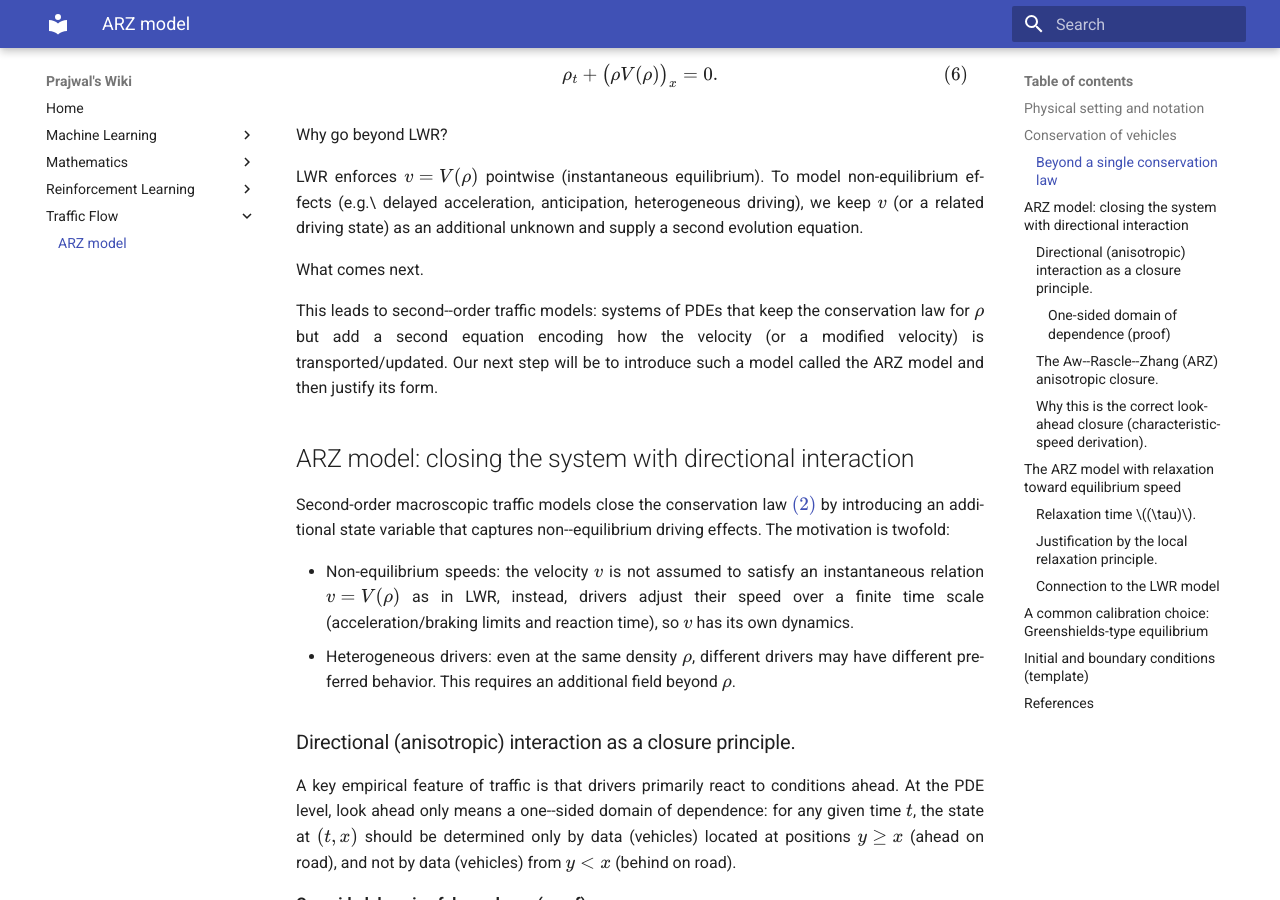
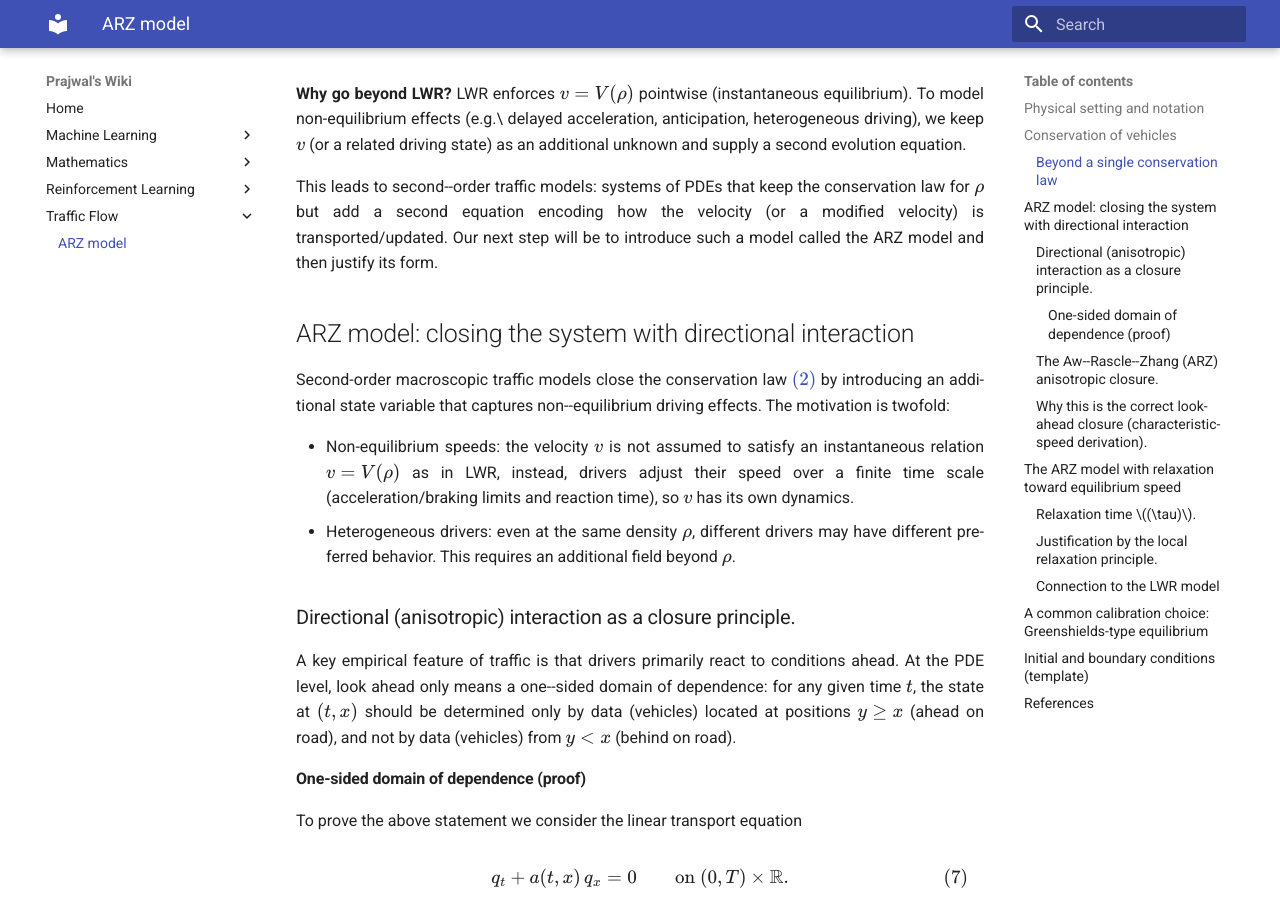
Before and after one commit to pj1911/my-wiki, an MkDocs documentation site: the page built from docs/Aw–Rascle–Zhang model.md, in a window 1280 px wide and 900 px high, scrolled down 1619 px. Built offline with MkDocs 1.6.1 and Material for MkDocs 9.7.7, drawn with Linux system fonts in a browser that asks for light colours.

Commit message:
Update Aw–Rascle–Zhang model.md

```diff
--- a/docs/Aw–Rascle–Zhang model.md
+++ b/docs/Aw–Rascle–Zhang model.md
@@ -2,13 +2,13 @@
 
 We consider traffic on a single lane, represented as a one-dimensional continuum along a road coordinate \(x\in\mathbb{R}\) and time \(t\ge 0\).
 
-Macroscopic state variables.
+**Macroscopic state variables.**
 
 - \(\rho(x,t)\ge 0\): vehicle density (vehicles per unit length).
 - \(v(x,t)\ge 0\): mean vehicle speed (length per unit time).
 - \(q(x,t) := \rho(x,t)v(x,t)\): traffic flow (vehicles per unit time).
 
-Constitutive functions.
+**Constitutive functions.**
 
 - \(p(\rho)\): an increasing function of density (often called traffic pressure or hesitation/anticipation function). A standard assumption is \(p(0)=0\) and \(p'(\rho)>0\) for \(\rho>0\) [[4](#ref-4), [3](#ref-3)].
 - \(V(\rho)\): an equilibrium speed curve (decreasing with density in typical calibrations) [[3](#ref-3)].
@@ -48,9 +48,7 @@
 
 cannot be computed from \(\rho\) alone unless we specify an additional relation for \(v\).
 
-LWR closure.
-
-The Lighthill--Whitham--Richards (LWR) model closes [\((2)\)](#eq-continuity) by postulating an equilibrium
+**LWR closure.** The Lighthill--Whitham--Richards (LWR) model closes [\((2)\)](#eq-continuity) by postulating an equilibrium
 velocity--density relation
 
 $$
@@ -70,13 +68,9 @@
 \rho_t + \big(\rho V(\rho)\big)_x = 0.
 $$
 
-Why go beyond LWR?
-
-LWR enforces \(v=V(\rho)\) pointwise (instantaneous equilibrium). To model non-equilibrium effects (e.g.\ delayed
+**Why go beyond LWR?** LWR enforces \(v=V(\rho)\) pointwise (instantaneous equilibrium). To model non-equilibrium effects (e.g.\ delayed
 acceleration, anticipation, heterogeneous driving), we keep \(v\) (or a related driving state) as an additional
 unknown and supply a second evolution equation.
-
-What comes next.
 
 This leads to second--order traffic models: systems of PDEs that keep the conservation law for \(\rho\) but add a
 second equation encoding how the velocity (or a modified velocity) is transported/updated. Our next step will be to
@@ -117,9 +111,7 @@
 Here \(q(t,x)\) denotes the transported scalar quantity (the unknown), and \(a(t,x)\) is a given transport
 velocity field prescribing the local propagation speed in the \(x\)-direction. \(a(t,x)\le 0\) encodes a left-moving transport, so information propagates from \(y\ge x\) (ahead) toward \(x\) (backward), which is exactly the look ahead influence we want to model.
 
-Characteristic ODE.
-
-We define the characteristic ODE associated with [\((7)\)](#eq-linear-transport) as follows.
+**Characteristic ODE.** We define the characteristic ODE associated with [\((7)\)](#eq-linear-transport) as follows.
 A characteristic is a curve \(s\mapsto (s,X(s))\) in the \((t,x)\) plane along which we track \(q\).
 Setting \(\psi(s):=q(s,X(s))\), the chain rule gives
 
@@ -135,9 +127,7 @@
 
 which is the ODE we refer to as the characteristic ODE. Here \(s\) is the curve parameter (time) running in \([0,t]\).
 
-Claim.
-
-Assume \(q\in C^1\) solves \(q_t+a(t,x)q_x=0\) on \((0,T)\times\mathbb{R}\) with initial data \(q(0,x)=q_0(x)\), and assume
+**Claim.** Assume \(q\in C^1\) solves \(q_t+a(t,x)q_x=0\) on \((0,T)\times\mathbb{R}\) with initial data \(q(0,x)=q_0(x)\), and assume
 \(a\in C^1\) with \(a(t,x)\le 0\).
 
 Fix \((t,x)\in(0,T)\times\mathbb{R}\) and let \(X(\cdot)\) be the (unique) \(C^1\) solution of
@@ -152,9 +142,7 @@
 - (ii) footpoint lies ahead: \(X(0)\ge x\), and therefore \(q(t,x)\) can only depend on initial data
   from positions \(y\ge x\).
 
-Proof.
-
-Fix \((t,x)\) and let \(X(\cdot)\) solve \(\dot X(s)=a(s,X(s))\) with \(X(t)=x\). Define the restriction of \(q\) to this curve by
+**Proof.** Fix \((t,x)\) and let \(X(\cdot)\) solve \(\dot X(s)=a(s,X(s))\) with \(X(t)=x\). Define the restriction of \(q\) to this curve by
 
 $$
 \psi(s):=q\big(s,X(s)\big),\qquad s\in[0,t].
@@ -331,9 +319,7 @@
 
 with \(P\in C^1\).
 
-Step 1: Quasilinear form in \((\rho,v)\).
-
-Expand the continuity equation:
+**Step 1: Quasilinear form in \((\rho,v)\).** Expand the continuity equation:
 
 $$
 \rho_t+v\rho_x+\rho v_x=0.
@@ -371,18 +357,14 @@
 =0.
 $$
 
-Step 2: Eigenvalues = characteristic speeds.
-
-For \(U_t+A(U)U_x=0\), characteristic speeds are the eigenvalues of \(A(U)\).
+**Step 2: Eigenvalues = characteristic speeds.** For \(U_t+A(U)U_x=0\), characteristic speeds are the eigenvalues of \(A(U)\).
 Here \(A(\rho,v)\) is upper triangular, so its eigenvalues are its diagonal entries:
 
 $$
 \lambda_2=v,\qquad \lambda_1=v-\rho P'(\rho).
 $$
 
-Step 3: Consequence (anisotropy / look-ahead).
-
-Assuming \(P'(\rho)\ge 0\) and using the road orientation adopted previously (vehicles move in the negative \(x\)-direction,
+**Step 3: Consequence (anisotropy / look-ahead).** Assuming \(P'(\rho)\ge 0\) and using the road orientation adopted previously (vehicles move in the negative \(x\)-direction,
 so \(v\le 0\)), then
 
 $$
@@ -477,8 +459,7 @@
 
 From the balance law in \(y\) to the transported-marker form.
 
-Now rewrite [\((42)\)](#eq-arz-conservative2) in terms of \(w=v+p(\rho)=y/\rho\).
-Compute
+Now rewrite [\((42)\)](#eq-arz-conservative2) in terms of \(w=v+p(\rho)=y/\rho\). Compute
 
 $$
 \frac{\partial y}{\partial t}+\frac{\partial}{\partial x}(v y) =
@@ -508,9 +489,7 @@
 \frac{\partial w}{\partial t}+v\,\frac{\partial w}{\partial x} = \frac{V(\rho)-v}{\tau}.
 $$
 
-Comment.
-
-Equation [\((49)\)](#eq-marker-relax-expanded-start) is the relaxation ARZ closure in its most transparent form:
+**Comment.** Equation [\((49)\)](#eq-marker-relax-expanded-start) is the relaxation ARZ closure in its most transparent form:
 the marker \(w=v+p(\rho)\) is still transported along vehicle trajectories (left-hand side),
 so the anisotropic car-following structure is preserved, while the right-hand side introduces only a
 local tendency that drives \(v\) toward the equilibrium speed \(V(\rho)\) on the time scale \(\tau\).
```
